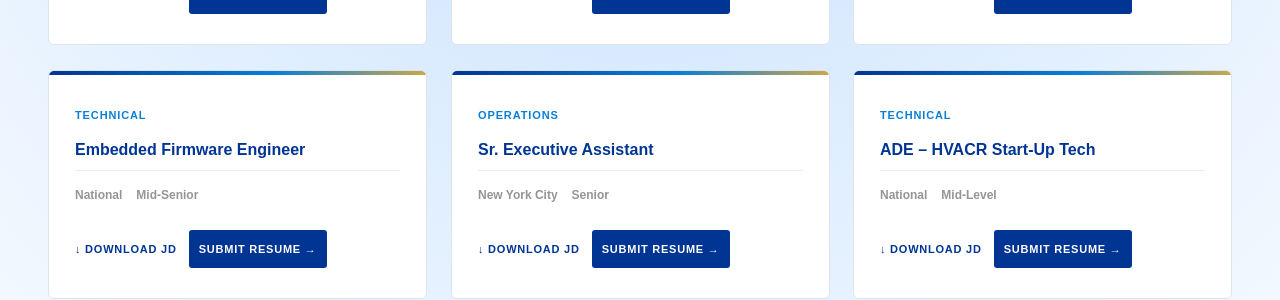
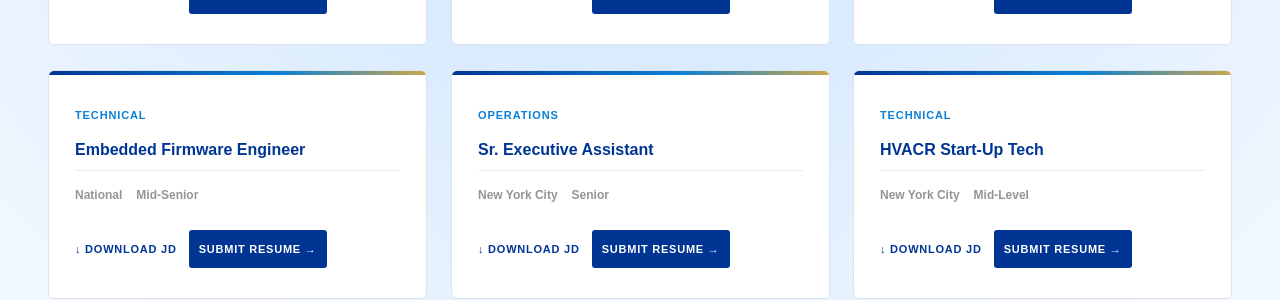
Before and after one commit to hunterhannum3/Universal-Recruiting-Company, a website: page roles.html in a window 1280 px wide. Shown: the part 1540-1840 px from the top of the page. Drawn offline with nearby package versions, Linux system fonts and the light colour scheme; a web font is replaced by a local one.

Commit message:
Replace ADE HVACR card with HVACR Start-Up Tech (NYC)

```diff
--- a/roles.html
+++ b/roles.html
@@ -256,11 +256,11 @@
 
       <div class="job-card">
         <span class="role-tag">Technical</span>
-        <span class="job-card-title">ADE – HVACR Start-Up Tech</span>
-        <div class="job-card-meta"><span>National</span><span>Mid-Level</span></div>
+        <span class="job-card-title">HVACR Start-Up Tech</span>
+        <div class="job-card-meta"><span>New York City</span><span>Mid-Level</span></div>
         <div class="job-card-actions">
-          <a class="job-card-cta" href="job-descriptions/ade-hvacr-startup-tech.docx" download="ADE HVACR Start-Up Tech.docx">&#8595; Download JD</a>
-          <a class="job-card-submit" href="submit.html?role=ADE - HVACR Start-Up Tech">Submit Resume &rarr;</a>
+          <a class="job-card-cta" href="job-descriptions/hvacr-startup-tech-nyc.docx" download="HVACR Start-Up Tech NYC.docx">&#8595; Download JD</a>
+          <a class="job-card-submit" href="submit.html?role=HVACR Start-Up Tech">Submit Resume &rarr;</a>
         </div>
       </div>
 
```
Also changed, not shown: submit.html (+1 -1 lines), 2 other files.
